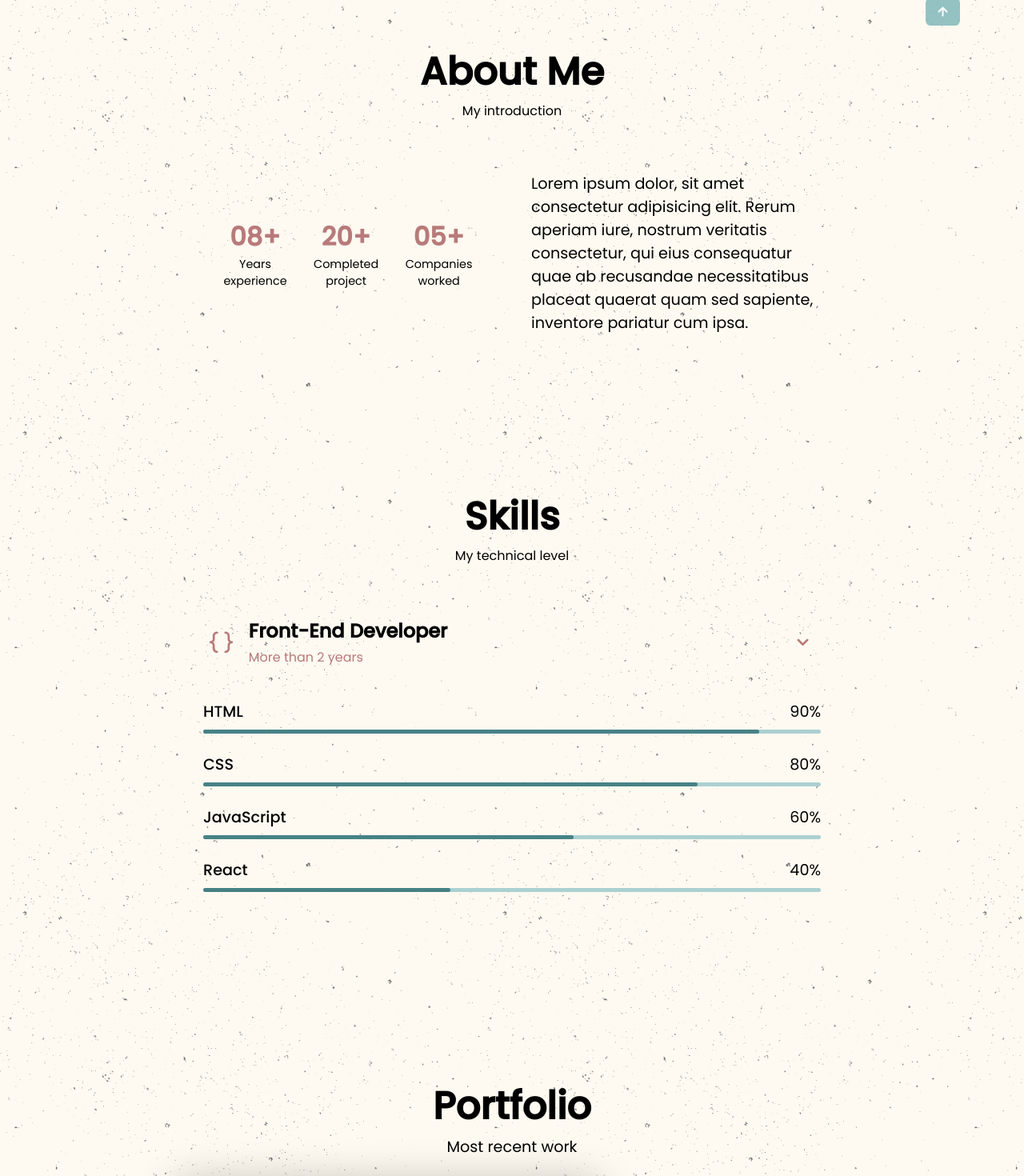
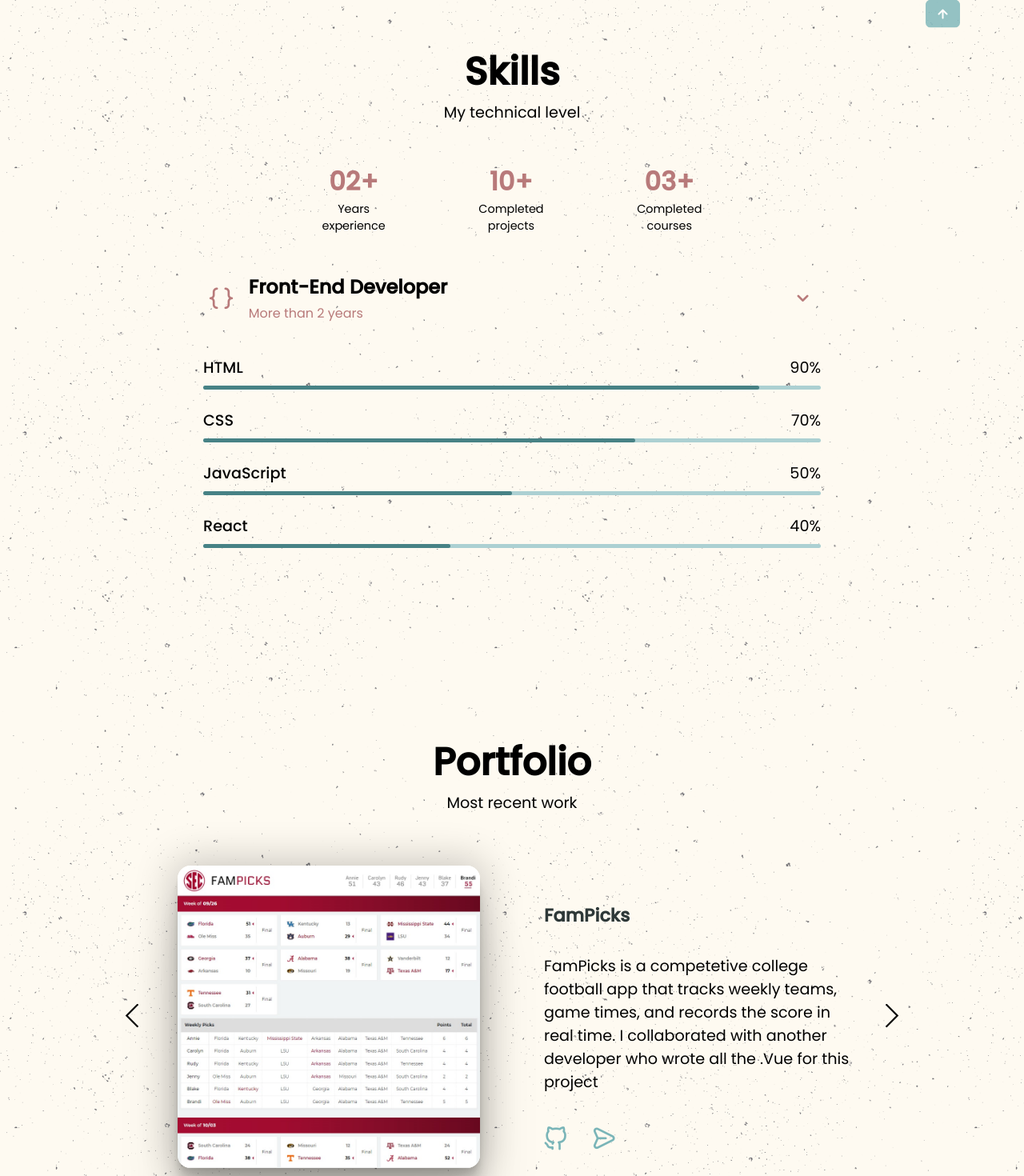
Before and after one commit to OceanAbernathy/2022-Portfolio, a React (Create React App) app: page / in a window 1280 px wide. Shown: the part 920-2390 px from the top of the page at 80% size. Built offline with nearby package versions, Linux system fonts and the light colour scheme.

Commit message:
Push for PR

```diff
--- a/src/Components/Header.js
+++ b/src/Components/Header.js
@@ -88,7 +88,7 @@ function Header() {
     return (
         <header className="header" id="header">
             <nav className="nav container">
-                <a href="#" className="nav__logo">Ocean</a>
+                <a href="http://oceanabernathy.com/" className="nav__logo">Ocean</a>
 
                 <div className="nav__menu" id="nav-menu">
                     <ul className="nav__list grid">
--- a/src/Components/Main.js
+++ b/src/Components/Main.js
@@ -1,5 +1,6 @@
 import React, {Component} from 'react';
 import Slider from './Slider.js';
+import Icon from './Wave.js';
 
 class Main extends Component {
 
@@ -58,7 +59,7 @@ class Main extends Component {
                             <div className="home__data">
                                 <h1 className="home__title">Hello, my name is <span className="home__title__span">Ocean</span>.</h1>
                                 <h2 className="home__subtitle">Front-End Web Developer</h2>
-                                <p className="home__description">Pationate about creating a seamless user experience using concise code.</p>
+                                <p className="home__description">Pationate about creating a seamless user experience using clean and efficient code.</p>
                                 <a href="#contact" className="button button--flex contact__button">
                                     Contact Me <i className="uil uil-message button__icon"></i>
                                 </a>
@@ -74,42 +75,32 @@ class Main extends Component {
                     </div>
                 </section>
 
-                {/* About */}
-
-                <section className="about section" id="about">
-                    <h2 className="section__title">About Me</h2>
-                    <span className="section__subtitle">My introduction</span>
-
-                    <div className="about__container container grid">
-                        <div className="about__data">
-                            <div className="about__info">
-                                <div>
-                                    <span className="about__info-title">08+</span>
-                                    <span className="about__info-name">Years <br /> experience</span>
-                                </div>
-
-                                <div>
-                                    <span className="about__info-title">20+</span>
-                                    <span className="about__info-name">Completed <br /> project</span>
-                                </div>
-
-                                <div>
-                                    <span className="about__info-title">05+</span>
-                                    <span className="about__info-name">Companies <br /> worked</span>
-                                </div>
-                            </div>
-                        </div>
-                        <div className="about__data">
-                            <p className="about__description">Lorem ipsum dolor, sit amet consectetur adipisicing elit. Rerum aperiam iure, nostrum veritatis consectetur, qui eius consequatur quae ab recusandae necessitatibus placeat quaerat quam sed sapiente, inventore pariatur cum ipsa.</p>
-                        </div>
-                    </div>
-                </section>
-
                 {/* Skills */}
 
                 <section className="skills section" id="skills">
                     <h2 className="section__title">Skills</h2>
-                    <span className="section__subtitle">My technical level</span>
+                    <span className="skills__section__subtitle">My technical level</span>
+
+                    <div className="skills__data__container container grid">
+                        <div className="skills__data">
+                            <div className="skills__info">
+                                <div>
+                                    <span className="skills__info-title">02+</span>
+                                    <span className="skills__info-name">Years <br /> experience</span>
+                                </div>
+
+                                <div>
+                                    <span className="skills__info-title">10+</span>
+                                    <span className="skills__info-name">Completed <br /> projects</span>
+                                </div>
+
+                                <div>
+                                    <span className="skills__info-title">03+</span>
+                                    <span className="skills__info-name">Completed <br /> courses</span>
+                                </div>
+                            </div>
+                        </div>
+                    </div>
 
                     <div className="skills__container container grid">
                         <div>
@@ -139,7 +130,7 @@ class Main extends Component {
                                     <div className="skills__data">
                                         <div className="skills__titles">
                                             <h3 className="skills__name">CSS</h3>
-                                            <span className="skills__number">80%</span>
+                                            <span className="skills__number">70%</span>
                                         </div>
                                         <div className="skills__bar">
                                             <span className="skills__percentage skills__css"></span>
@@ -149,7 +140,7 @@ class Main extends Component {
                                     <div className="skills__data">
                                         <div className="skills__titles">
                                             <h3 className="skills__name">JavaScript</h3>
-                                            <span className="skills__number">60%</span>
+                                            <span className="skills__number">50%</span>
                                         </div>
                                         <div className="skills__bar">
                                             <span className="skills__percentage skills__js"></span>
@@ -218,7 +209,7 @@ class Main extends Component {
                             </div>
                         </div>
 
-                        <form action="" className="contact__form grid">
+                        <form action="mailto:ocean.abernathy@gmail.com" className="contact__form grid">
                             <div className="contact__inputs grid">
                                 <div className="contact__content">
                                     <label htmlFor="" className="contact__label">Name</label>
@@ -235,10 +226,10 @@ class Main extends Component {
                             </div>
 
                             <div>
-                                <a href="#" className="message__button button button--flex">
+                                <button className="message__button button button--flex">
                                     Send Message
                                     <i className="uil uil-message button__icon"></i>
-                                </a>
+                                </button>
                             </div>
                         </form>
                     </div>
@@ -266,6 +257,7 @@ class Main extends Component {
 
                             <p className="footer__copy">&#169; 2021 Ocean Abernathy</p>
                         </div>
+                        <Icon />
                     </div>
                 </footer>
 
--- a/src/Components/Slider.js
+++ b/src/Components/Slider.js
@@ -46,6 +46,14 @@ export default function Slider() {
                             <div className="slider__data">
                                 <h3 className="slider__img__title">{obj.title}</h3>
                                 <p className="slider__img__about">{obj.about}</p>
+                                <div className="slider__data__icons">
+                                    <a href={obj.git} target="_blank" rel="noreferrer">
+                                        <i className="uil uil-github-alt left__icon"></i>
+                                    </a>
+                                    <a href={obj.url} target="_blank" rel="noreferrer">
+                                        <i className="uil uil-message right__icon"></i>
+                                    </a>
+                                </div>
                             </div>
                         </div>
                 )
--- /dev/null
+++ b/src/Components/Wave.js
@@ -0,0 +1,38 @@
+import React from "react";
+
+function Icon() {
+  return (
+    <svg className="wave"
+      xmlns="http://www.w3.org/2000/svg"
+      version="1.1"
+      viewBox="0 0 900 300"
+    >
+      <path
+        fill="#7ab5b8"
+        d="M0 105l15-3.2c15-3.1 45-9.5 75-2.8s60 26.3 90 36.7c30 10.3 60 11.3 90 1.8s60-29.5 90-33.3c30-3.9 60 8.5 90 8.8 30 .3 60-11.3 90-5.3 30 6 60 29.6 90 40.3 30 10.7 60 8.3 90 7.3 30-1 60-.6 90-10.1s60-28.9 75-38.5l15-9.7v204H0z"
+      ></path>
+      <path
+        fill="#77acc4"
+        d="M0 123l15 1c15 1 45 3 75 8.3 30 5.4 60 14 90 18.2 30 4.2 60 3.8 90-3.3 30-7.2 60-21.2 90-18.5 30 2.6 60 22 90 32.3 30 10.3 60 11.7 90 5.7 30-6 60-19.4 90-29.4s60-16.6 90-9.6c30 7 60 27.6 90 30.8 30 3.2 60-11.2 75-18.3l15-7.2v168H0z"
+      ></path>
+      <path
+        fill="#8a9ec5"
+        d="M0 153l15-2.5c15-2.5 45-7.5 75 1s60 30.5 90 39.8c30 9.4 60 6 90-3.5s60-25.1 90-25.5c30-.3 60 14.7 90 21 30 6.4 60 4 90 6.2s60 8.8 90 11c30 2.2 60-.2 90-7.7s60-20.1 90-27.8c30-7.7 60-10.3 75-11.7l15-1.3v149H0z"
+      ></path>
+      <path
+        fill="#a48fb7"
+        d="M0 229l15-8.5c15-8.5 45-25.5 75-30.2 30-4.6 60 3 90 8s60 7.4 90 7.4 60-2.4 90-.5c30 1.8 60 7.8 90 9.8 30 2 60 0 90 .7 30 .6 60 4 90-2.4 30-6.3 60-22.3 90-29.1 30-6.9 60-4.5 90 1.8s60 16.7 75 21.8l15 5.2v88H0z"
+      ></path>
+      <path
+        fill="#b6829c"
+        d="M0 232l15 1.5c15 1.5 45 4.5 75 2.7 30-1.9 60-8.5 90-12.2 30-3.7 60-4.3 90 .7s60 15.6 90 18.3c30 2.7 60-2.7 90-4.3 30-1.7 60 .3 90 .5 30 .1 60-1.5 90-5.7s60-10.8 90-11.2c30-.3 60 5.7 90 9.5 30 3.9 60 5.5 75 6.4l15 .8v62H0z"
+      ></path>
+      <path
+        fill="#b87a7a"
+        d="M0 242l15 3.7c15 3.6 45 11 75 14.8 30 3.8 60 4.2 90 4.7s60 1.1 90 0c30-1.2 60-4.2 90-8.7 30-4.5 60-10.5 90-10.8 30-.4 60 5 90 5.8 30 .8 60-2.8 90-.8 30 2 60 9.6 90 10.1s60-6.1 90-8.6 60-.9 75 0l15 .8v48H0z"
+      ></path>
+    </svg>
+  );
+}
+
+export default Icon;
--- a/src/Components/dataSlider.js
+++ b/src/Components/dataSlider.js
@@ -4,20 +4,23 @@ const dataSlider = [
   {
     id: uuidv4(),
     title: "FamPicks",
-    about: "Lorem ipsum dolor sit amet consectetur adipisicing elit. Saepe consequuntur.",
-    subTitle: "Lorem"
+    about: "FamPicks is a competetive college football app that tracks weekly teams, game times, and records the score in real time. I collaborated with another developer who wrote all the .Vue for this project",
+    git: "http://oceanabernathy.com/fampicks/",
+    url: "https://github.com/brandiquintos/fampicks"
   },
   {
     id: uuidv4(),
     title: "Welcome Form",
-    about: "Lorem ipsum dolor sit amet consectetur adipisicing elit. Dolores, dolor.",
-    subTitle: "Lorem"
+    about: "Lorem ipsum dolor sit amet consectetur adipisicing elit. Saepe consequuntur.",
+    git: "http://oceanabernathy.com/SlidingForm/",
+    url: "https://github.com/OceanAbernathy/sliding_form"
   },
   {
     id: uuidv4(),
     title: "Cybersafe",
-    about: "Lorem ipsum dolor sit amet consectetur adipisicing elit. Dolorum accusamus! ",
-    subTitle: "Lorem"
+    about: "Lorem ipsum dolor sit amet consectetur adipisicing elit. Saepe consequuntur.",
+    git: "http://oceanabernathy.com/Cyber/",
+    url: "https://github.com/OceanAbernathy/cybersafe"
   },
 ];
 
--- a/src/index.css
+++ b/src/index.css
@@ -18,6 +18,7 @@
   --icon-hover: hsl(0, 30%, 60%);
   --theme-hover: var(--main-color-darker);
   --active-link-hover: var(--main-color-darker);
+  --portfolio-button: invert(0%) sepia(88%) saturate(7463%) hue-rotate(25deg) brightness(89%) contrast(95%);
 
   --title-color: hsl(var(--main-hue), 10%, 20%);
   --font-color-light: hsl(0, 0%, 100%);
@@ -106,6 +107,7 @@ body.dark-theme {
   --icon-hover: #FFF;
   --theme-hover: hsl(61, 85%, 69%);
   --active-link-hover: var(--main-color-lighter);
+  --portfolio-button: invert(100%) sepia(100%) saturate(0%) hue-rotate(104deg) brightness(103%) contrast(103%);
 
   --title-color: hsl(0, 0%, 65%);
   --font-color-light: hsl(0, 0%, 0%);
@@ -187,7 +189,7 @@ img {
 
 .section {
   padding: 2rem 0 4rem;
-  overflow: hidden;
+  /* overflow: hidden; */
   user-select: none;
 }
 
@@ -471,47 +473,52 @@ img {
   transform: translateX(.25rem);
 }
 
-/* About */
+/* Skills */
 
-.about__container {
-  gap: 3rem;
+.skills__section__subtitle {
+  display: block;
+  text-align: center;
+  margin-bottom: var(--mb-3);
 }
 
-.about__data {
+.skills__data__container {
+  gap: 3rem;
+  margin-bottom: var(--mb-3);
+}
+
+.skills__data {
   align-self: center;
 }
 
-.about__description {
+.skills__description {
   text-align: center;
 }
 
-.about__info {
+.skills__info {
   display: flex;
   justify-content: space-evenly;
 }
 
-.about__info > * {
-  margin: 0 .5rem;
+.skills__info > * {
+  margin: 0 1rem;
 }
 
-.about__info-title {
+.skills__info-title {
   font-size: var(--h2-font-size);
   font-weight: var(--font-semi-bold);
   color: var(--icon-color);
 }
 
-.about__info-name {
+.skills__info-name {
   font-size: var(--smaller-font-size);
   color: var(--font-color-dark);
 }
 
-.about__info-title,
-.about__info-name {
+.skills__info-title,
+.skills__info-name {
   display: block;
   text-align: center;
 }
-
-/* Skills */
 
 .skills__container {
   row-gap: 0;
@@ -589,11 +596,11 @@ img {
 }
 
 .skills__css {
-  width: 80%;
+  width: 70%;
 }
 
 .skills__js {
-  width: 60%;
+  width: 50%;
 }
 
 .skills__react {
@@ -621,32 +628,29 @@ img {
 }
 
 .portfolio__container {
-  /* width: 100%;
-  height: 500px; */
   margin: 0 auto;
   position: relative;
-  padding: 0 2rem;
+  padding: 0 .5rem;
   overflow: initial;
 }
 
 .portfolio__subtitle {
   text-align: center;
   display: block;
+  margin-bottom: var(--mb-2);
 }
 
 .slider__container {
   position: relative;
   display: grid;
-  grid-template-columns: 1fr;
-  grid-auto-rows: 1fr;
-  grid-gap: 1rem;
   grid-template-areas: "i";
 }
 
 .slide {
   display: grid;
+  justify-content: stretch;
   grid-template-columns: 1fr;
-  grid-template-rows: 2fr 1fr;
+  grid-template-rows: 1fr auto;
   gap: 1rem;
   grid-area: i;
   grid-template-areas:
@@ -680,7 +684,6 @@ img {
 }
 
 .slider__data {
-  align-self: center;
   grid-area: data;
 }
 
@@ -689,6 +692,25 @@ img {
   grid-row: 1;
   grid-column: 2;
   margin: 2rem;
+}
+
+.slider__data__icons {
+  margin-left: var(--mb-1-5);
+}
+
+.left__icon,
+.right__icon {
+  font-size: 2rem;
+  color: var(--main-color);
+}
+
+.left__icon:hover,
+.right__icon:hover {
+  color: var(--font-color-dark);
+}
+
+.right__icon {
+  margin-left: var(--mb-1);
 }
 
 .active-anim {
@@ -700,23 +722,25 @@ img {
   outline: none;
   background-color: transparent;
   position: absolute;
-  top: 33%;
-  transform: translateY(-33%);
+  top: 0;
+  transform: translateY(-50%);
   transition: .3s;
-  margin: 0 .5rem;
+  margin: 50% .5rem 0;
   z-index: 1;
+  cursor: pointer;
 }
 
 .slider__button img {
-  width: 40px;
+  width: 30px;
+  filter: var(--portfolio-button);
 }
 
 .slider__button.next {
-  right: -2rem;
+  right: -1.5rem;
 }
 
 .slider__button.prev {
-  left: -2rem;
+  left: -1.5rem;
 }
 
 .slider__button.next:hover,
@@ -725,11 +749,11 @@ img {
 }
 
 .slider__button.next:hover {
-  transform: translate(.25rem, -33%);
+  transform: translate(.25rem, -50%);
 }
 
 .slider__button.prev:hover {
-  transform: translate(-.25rem, -33%);
+  transform: translate(-.25rem, -50%);
 }
 
 .container__dots {
@@ -747,6 +771,7 @@ img {
   background-color: lightgrey;
   border: 2px solid var(--dark-accent);
   border-radius: 50%;
+  cursor: pointer;
 }
 
 .active {
@@ -804,6 +829,12 @@ img {
   resize: none;
 }
 
+.message__button {
+  border: none;
+  font-size: 1.3rem;
+  padding: 1.25rem;
+}
+
 .message__button:hover i {
   transform: translateX(.25rem);
 }
@@ -815,13 +846,19 @@ img {
   width: 100%;
 }
 
+.wave {
+  z-index: -1;
+  position: absolute;
+  bottom: 0;
+}
+
 .footer__container {
   row-gap: 1.5rem;
 }
 
 .footer__bg {
-  background-color: var(--main-color);
   padding: 2rem 0 2rem;
+  position: relative;
 }
 
 .footer__title {
@@ -869,7 +906,7 @@ img {
 }
 
 .footer__copy {
-  font-size: var(--smaller-font-size);
+  font-size: var(--small-font-size);
   text-align: center;
   margin-top: var(--mb-1);
   color: var(--font-color-dark);
@@ -1055,7 +1092,6 @@ img {
 /* ///// Medium Screens ///// */
 
 @media screen and (min-width: 568px) {
-   .about__container,
    .contact__container{
     grid-template-columns: repeat(2, 1fr);
    }
@@ -1102,10 +1138,6 @@ img {
 
   .home__data > * {
     margin: 1.5rem 0;
-  }
-
-  .section__subtitle {
-    margin-bottom: 4rem;
   }
 
   .header {
@@ -1163,8 +1195,9 @@ img {
     margin-left: 3rem;
   }
 
-  .about__description {
-    text-align: initial;
+  .skills__info {
+    justify-content: space-evenly;
+    margin: 0 3rem;
   }
 
   .portfolio {
@@ -1178,7 +1211,33 @@ img {
   }
 
   .slide {
-    grid-template-columns: 2fr 1fr;
+    grid-template-columns: 1fr 1fr;
+    grid-template-rows: 1fr;
+    grid-template-areas:
+    "img data";
+  }
+
+  .slider__button {
+    top: 50%;
+    transform: translateY(-50%);
+    margin-top: 0;
+  }
+
+  .slider__button.prev {
+    left: -3rem;
+  }
+
+  .slider__button.next {
+    right: -3rem;
+  }
+
+  .slider__data {
+    align-self: center;
+  }
+
+  .slider__img__title,
+  .slider__img__about {
+    margin-right: 1rem;
   }
 
   .footer__links {
```
